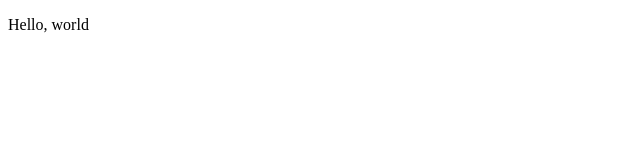
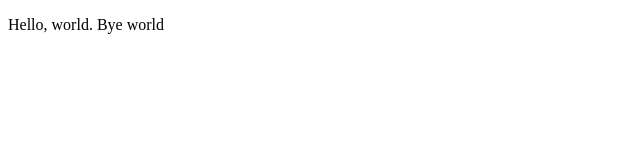
Before and after one commit to JoseManz/second_website, a plain HTML site: page index.html in a window 1280 px wide. Shown: the full height of the page, 0-640 px from the left. Drawn offline with Linux system fonts and the light colour scheme.

```diff
--- a/index.html
+++ b/index.html
@@ -5,6 +5,6 @@
 <meta charset="utf-8">
     </head>
     <body>
-        <p>Hello, world</p>
+        <p>Hello, world. Bye world</p>
     </body>
 </html>
```
